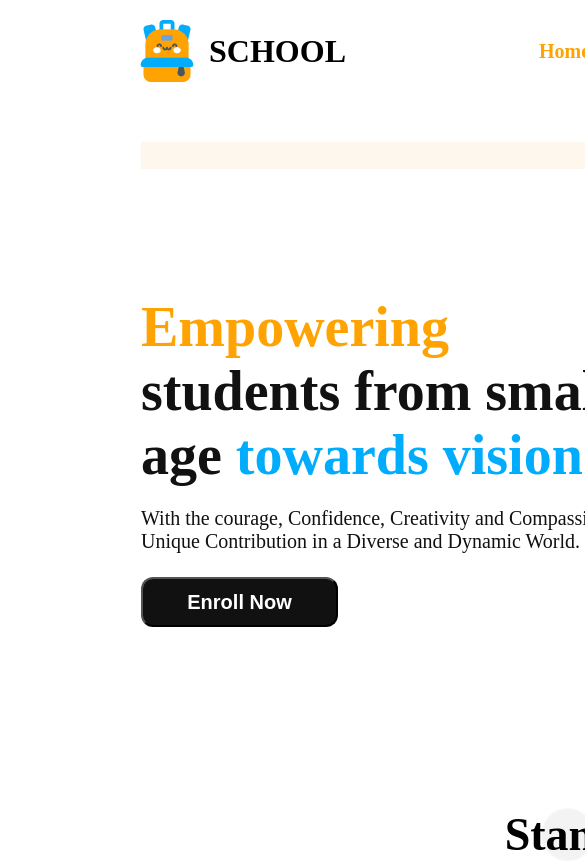
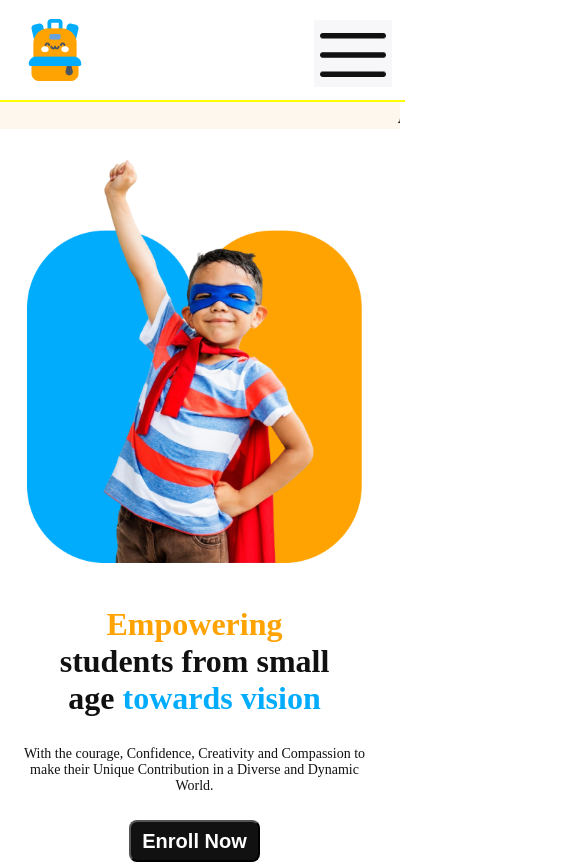
Before and after one commit to delowarhossain7089/my-2nd-assignment, a plain HTML site: page index.html in a window 390 px wide. Shown: the top 865 px of the page, 585 px wide, since content can reach past the window. Drawn offline with Linux system fonts and the light colour scheme.

Commit message:
make navbar & standerd column responsive

```diff
--- a/index.html
+++ b/index.html
@@ -28,6 +28,9 @@
             <div class="nav-div3">
                 <button class="btn"><a class="btn-contact" href="index.html">Contact</a></button>
             </div>
+            <div class="icon">
+                <div class="iconbar" type="icon"><img src="assets/iconbar.png"></div>
+              </div>
          </div>
         </nav>
         <marquee class="mark">Admission going on in our school till <span class="date">22th january</span></marquee>
@@ -39,7 +42,7 @@
             <button class="banner-btn2"><a class="btn2" href="index.html">Enroll Now</a></button>
         </div>
 
-            <div class="banner-img"> <img src="assets/hero-kids.png"></div>
+            <div class="banner-img"> <img class="bnr-img" src="assets/hero-kids.png"></div>
         </div>
     </header>
     <main>
@@ -77,7 +80,7 @@
 
 
         <div class="next-button-div">
-            <div class="nextdiv"> < </div>
+            <div class="nextdiv"><</div>
             <div class="nextdiv">></div>
         </div>
 
--- a/styles/style.css
+++ b/styles/style.css
@@ -131,8 +131,12 @@ background: rgb(254, 163, 1);
     text-decoration: none;
 
 }
+
+.icon{
+    visibility: hidden;
+}
 .mark{
-    width:1160px;
+    width:975px;
     color: rgb(17, 17, 17);
     background-color: rgba(250, 235, 215, 0.42);
     font-size: 1.5rem;
@@ -355,11 +359,119 @@ background-color: rgb(254, 163, 1);
     text-align: center;
 }
 
+.hide{
+    display: none;
+}
 
-@media screen and (max-width: 576px) {
-    /* .nav-h3, .nav-div2, .nav-div3{display: none;}
-.main-banner-div{flex-direction: column;
-flex-direction: column-reverse;
-width: 100%;} */
+
+@media screen and (max-width: 576px){
+    .nav-h3, .nav-div2, .nav-div3{display: none;}
+     .nav{
+         width:375px;
+         height:70px;
+         display: flex;
+        border-bottom: 2px solid yellow;
+        padding: 15px;
+        align-items: center;
+        }
+    .main-nav{
+        width: 358px;
+        height: 46px;
+           }
+    .nav-div1{
+        display: flex;
+        justify-content: left;
+        margin-left: 0px;
+    }
+
+        .icon{ visibility: visible;
+             width: 18px;
+            height: 10px;
+          margin-bottom: 50px;
+        margin-right: 50px; }
+        .mark{
+            width:400px;
+            margin-left: 0px;
+            margin-right: 0px;
+        }
+
+.main-banner-div{
+    width: 357px;
+height: 725px;
+    display: flex;
+    flex-direction: column-reverse;
+    margin-left: 16px;
+    margin-right: 16px;
 
 }
+
+.banner-img{
+    width: auto;
+height:413px;
+margin-top: 20px;
+
+}
+
+.bnr-img{
+ width: auto;
+ height: 410px;
+}
+
+.main-banner{
+    width:357px;
+height: 252px;
+}
+.banner-h1{
+    text-align: center;
+    width: 357px;
+height: 120px;
+font-size: 2rem;
+font-weight: 700;
+}
+.banner-p{
+    width: 357px;
+height: 54px;
+    font-size: 14px;
+font-weight: 500;
+text-align: center;
+}
+.banner-btn2{
+    width: 131px;
+height: 42px;
+border-radius: 8px;
+background: rgb(17, 17, 17);
+margin-left: 113px;
+margin-bottom: 20px;
+}
+#standerd{
+    width:auto;
+height: 850px;
+}
+.stnd-header{
+    width: 261px;
+height: 33px;
+font-size: 26px;
+font-weight: 700;
+margin-left: 64px;
+margin-right: 64px;
+margin-top: 40px;
+}
+
+.stnd-main-div{ border: 2px solid black;
+    display: flex;
+    flex-direction:column;
+    align-items:start;
+    width: 357px;
+height: 1400px;
+margin-left: 16px;
+}
+.stndiv{
+    width: 357px;
+height: 450px;
+margin-top: 0px;
+}
+.next-button-div{
+    display: none;
+}
+
+}
```
Also changed, not shown: assets/iconbar.png (added).
